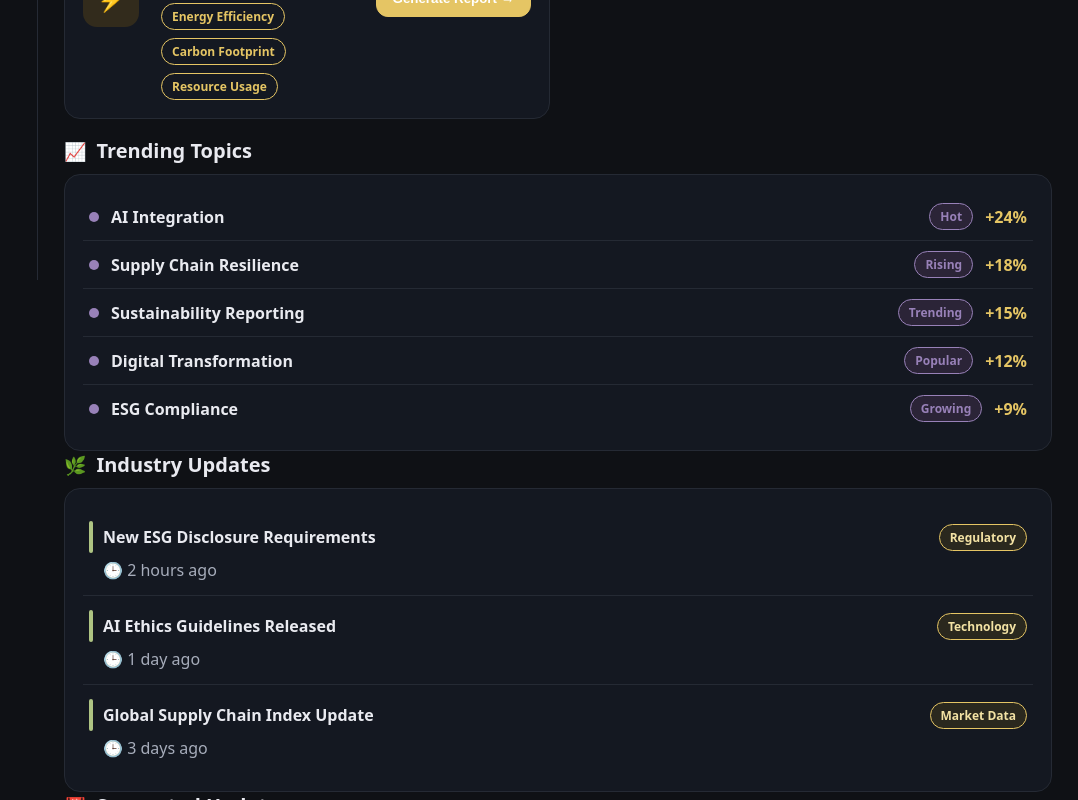
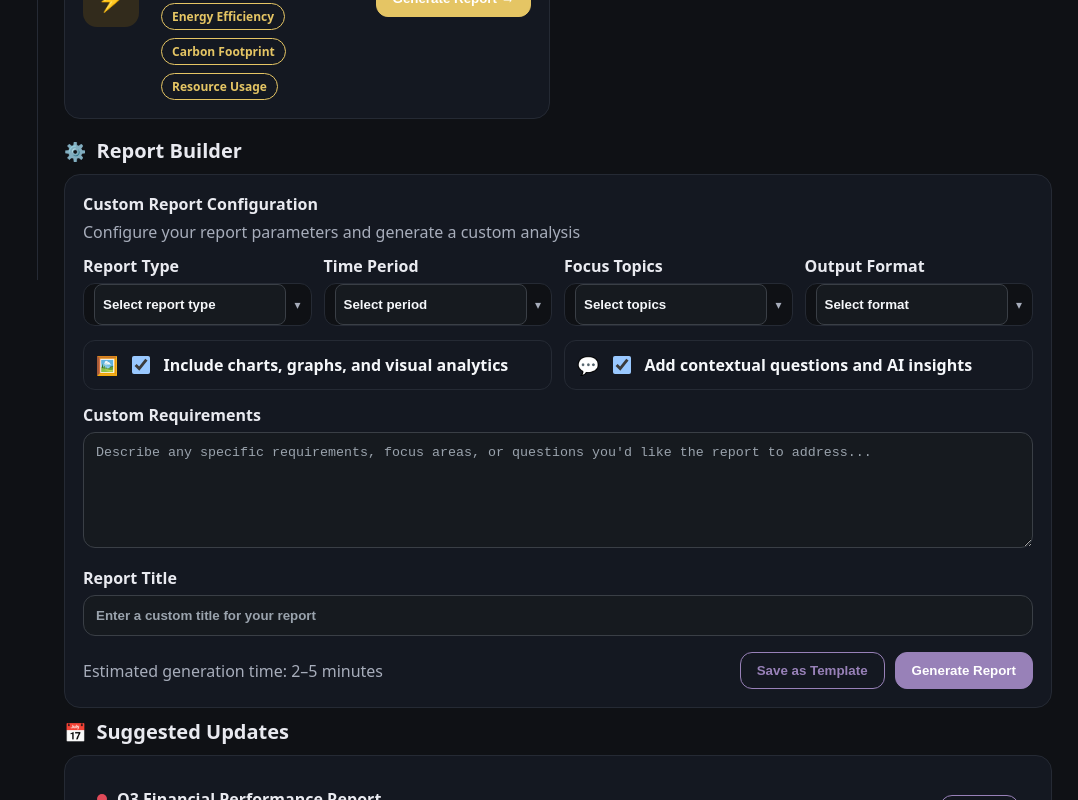
Before and after one commit to enrich-t/enrich_app, a Next.js app: page /generate in a window 1280 px wide. Shown: the part 520-1320 px from the top of the page, without its empty margins (202-1280 px from the left). Built offline with nearby package versions, Linux system fonts and the light colour scheme.

Commit message:
feat(generate-ui): add full Report Builder UI (4 selects, 2 checkboxes, textarea, title, footer actions)

```diff
--- a/app/generate/page.tsx
+++ b/app/generate/page.tsx
@@ -33,7 +33,7 @@ function Card(props: { children: React.ReactNode; style?: React.CSSProperties })
 
 function SectionTitle(props: { icon?: React.ReactNode; children: React.ReactNode }) {
   return (
-    <div style={{ display: 'flex', alignItems: 'center', gap: 10, marginBottom: 10 }}>
+    <div style={{ display: 'flex', alignItems: 'center', gap: 10, margin: '10px 0' }}>
       <div style={{ fontSize: 18 }}>{props.icon ?? '📄'}</div>
       <h2 style={{ margin: 0, fontSize: 20, fontWeight: 900, color: brand.text }}>{props.children}</h2>
     </div>
@@ -63,12 +63,20 @@ function Pill(props: { children: React.ReactNode; tone?: 'primary' | 'secondary'
   );
 }
 
-function Button(props: { children: React.ReactNode; onClick?: () => void; variant?: 'solid' | 'outline'; color?: string }) {
+function Button(props: {
+  children: React.ReactNode;
+  onClick?: () => void;
+  variant?: 'solid' | 'outline';
+  color?: string;
+  disabled?: boolean;
+  style?: React.CSSProperties;
+}) {
   const color = props.color ?? brand.primary;
   const solid = props.variant !== 'outline';
   return (
     <button
       onClick={props.onClick}
+      disabled={props.disabled}
       style={{
         padding: '10px 16px',
         borderRadius: 12,
@@ -76,7 +84,9 @@ function Button(props: { children: React.ReactNode; onClick?: () => void; varian
         background: solid ? color : 'transparent',
         color: solid ? '#fff' : color,
         fontWeight: 900,
-        cursor: 'pointer',
+        cursor: props.disabled ? 'not-allowed' : 'pointer',
+        opacity: props.disabled ? 0.7 : 1,
+        ...props.style,
       }}
     >
       {props.children}
@@ -90,6 +100,16 @@ export default function GeneratePage() {
     setToast(msg);
     setTimeout(() => setToast(null), 2500);
   };
+
+  // --- Report Builder state (UI only) ---
+  const [reportType, setReportType] = useState('');
+  const [timePeriod, setTimePeriod] = useState('');
+  const [topics, setTopics] = useState('');
+  const [format, setFormat] = useState('');
+  const [includeVisuals, setIncludeVisuals] = useState(true);
+  const [includeContext, setIncludeContext] = useState(true);
+  const [requirements, setRequirements] = useState('');
+  const [title, setTitle] = useState('');
 
   return (
     <div style={{ color: brand.text }}>
@@ -214,78 +234,269 @@ export default function GeneratePage() {
         </Card>
       </div>
 
-      {/* Trending Topics */}
-      <SectionTitle icon={<span>📈</span>}>Trending Topics</SectionTitle>
+      {/* --- Report Builder (matches screenshot) --- */}
+      <SectionTitle icon={<span>⚙️</span>}>Report Builder</SectionTitle>
       <Card>
-        {[
-          { label: 'AI Integration', tag: 'Hot', change: '+24%' },
-          { label: 'Supply Chain Resilience', tag: 'Rising', change: '+18%' },
-          { label: 'Sustainability Reporting', tag: 'Trending', change: '+15%' },
-          { label: 'Digital Transformation', tag: 'Popular', change: '+12%' },
-          { label: 'ESG Compliance', tag: 'Growing', change: '+9%' },
-        ].map((t, i) => (
-          <div
-            key={t.label}
+        <div style={{ fontWeight: 900, fontSize: 16, marginBottom: 6 }}>Custom Report Configuration</div>
+        <div style={{ color: brand.sub, marginBottom: 12 }}>
+          Configure your report parameters and generate a custom analysis
+        </div>
+
+        {/* Row 1: Selects (4) */}
+        <div
+          style={{
+            display: 'grid',
+            gridTemplateColumns: '1fr 1fr 1fr 1fr',
+            gap: 12,
+          }}
+        >
+          <div>
+            <div style={{ fontWeight: 900, marginBottom: 6 }}>Report Type</div>
+            <div
+              style={{
+                display: 'flex',
+                alignItems: 'center',
+                border: `1px solid ${brand.border}`,
+                borderRadius: 12,
+                padding: '0 10px',
+                background: '#0f1115',
+              }}
+            >
+              <select
+                value={reportType}
+                onChange={(e) => setReportType(e.target.value)}
+                style={{
+                  appearance: 'none',
+                  WebkitAppearance: 'none',
+                  MozAppearance: 'none',
+                  width: '100%',
+                  padding: '12px 8px',
+                  background: 'transparent',
+                  color: brand.sub,
+                  border: 'none',
+                  outline: 'none',
+                  fontWeight: 700,
+                }}
+              >
+                <option value="">Select report type</option>
+                <option value="business_overview">Business Overview</option>
+                <option value="local_impact">Local Impact</option>
+                <option value="energy_resources">Energy & Resources</option>
+              </select>
+              <span style={{ color: brand.sub, fontSize: 12, marginLeft: 8 }}>▾</span>
+            </div>
+          </div>
+
+          <div>
+            <div style={{ fontWeight: 900, marginBottom: 6 }}>Time Period</div>
+            <div
+              style={{
+                display: 'flex',
+                alignItems: 'center',
+                border: `1px solid ${brand.border}`,
+                borderRadius: 12,
+                padding: '0 10px',
+                background: '#0f1115',
+              }}
+            >
+              <select
+                value={timePeriod}
+                onChange={(e) => setTimePeriod(e.target.value)}
+                style={{
+                  appearance: 'none',
+                  width: '100%',
+                  padding: '12px 8px',
+                  background: 'transparent',
+                  color: brand.sub,
+                  border: 'none',
+                  outline: 'none',
+                  fontWeight: 700,
+                }}
+              >
+                <option value="">Select period</option>
+                <option value="last_30">Last 30 days</option>
+                <option value="last_quarter">Last quarter</option>
+                <option value="ytd">Year to date</option>
+              </select>
+              <span style={{ color: brand.sub, fontSize: 12, marginLeft: 8 }}>▾</span>
+            </div>
+          </div>
+
+          <div>
+            <div style={{ fontWeight: 900, marginBottom: 6 }}>Focus Topics</div>
+            <div
+              style={{
+                display: 'flex',
+                alignItems: 'center',
+                border: `1px solid ${brand.border}`,
+                borderRadius: 12,
+                padding: '0 10px',
+                background: '#0f1115',
+              }}
+            >
+              <select
+                value={topics}
+                onChange={(e) => setTopics(e.target.value)}
+                style={{
+                  appearance: 'none',
+                  width: '100%',
+                  padding: '12px 8px',
+                  background: 'transparent',
+                  color: brand.sub,
+                  border: 'none',
+                  outline: 'none',
+                  fontWeight: 700,
+                }}
+              >
+                <option value="">Select topics</option>
+                <option value="growth">Growth & revenue</option>
+                <option value="sustainability">Sustainability</option>
+                <option value="engagement">Community engagement</option>
+              </select>
+              <span style={{ color: brand.sub, fontSize: 12, marginLeft: 8 }}>▾</span>
+            </div>
+          </div>
+
+          <div>
+            <div style={{ fontWeight: 900, marginBottom: 6 }}>Output Format</div>
+            <div
+              style={{
+                display: 'flex',
+                alignItems: 'center',
+                border: `1px solid ${brand.border}`,
+                borderRadius: 12,
+                padding: '0 10px',
+                background: '#0f1115',
+              }}
+            >
+              <select
+                value={format}
+                onChange={(e) => setFormat(e.target.value)}
+                style={{
+                  appearance: 'none',
+                  width: '100%',
+                  padding: '12px 8px',
+                  background: 'transparent',
+                  color: brand.sub,
+                  border: 'none',
+                  outline: 'none',
+                  fontWeight: 700,
+                }}
+              >
+                <option value="">Select format</option>
+                <option value="pdf">PDF</option>
+                <option value="csv">CSV</option>
+                <option value="json">JSON</option>
+              </select>
+              <span style={{ color: brand.sub, fontSize: 12, marginLeft: 8 }}>▾</span>
+            </div>
+          </div>
+        </div>
+
+        {/* Row 2: Visual Elements / Context checkboxes */}
+        <div style={{ display: 'grid', gridTemplateColumns: '1fr 1fr', gap: 12, marginTop: 14 }}>
+          <label
             style={{
-              display: 'grid',
-              gridTemplateColumns: 'auto 1fr auto auto',
+              display: 'flex',
               alignItems: 'center',
-              gap: 12,
-              padding: '10px 6px',
-              borderTop: i === 0 ? 'none' : `1px solid ${brand.border}`,
+              gap: 10,
+              border: `1px solid ${brand.border}`,
+              borderRadius: 12,
+              padding: '12px',
+              cursor: 'pointer',
             }}
           >
-            <div style={{ width: 10, height: 10, borderRadius: 999, background: brand.primary }} />
-            <div style={{ fontWeight: 800 }}>{t.label}</div>
-            <span
-              style={{
-                justifySelf: 'start',
-                background: '#2b2437',
-                color: brand.primary,
-                border: `1px solid ${brand.primary}`,
-                borderRadius: 999,
-                padding: '4px 10px',
-                fontSize: 12,
-                fontWeight: 900,
-              }}
-            >
-              {t.tag}
-            </span>
-            <div style={{ color: brand.secondary, fontWeight: 900 }}>{t.change}</div>
+            <span style={{ fontSize: 18 }}>🖼️</span>
+            <input
+              type="checkbox"
+              checked={includeVisuals}
+              onChange={(e) => setIncludeVisuals(e.target.checked)}
+              style={{ width: 18, height: 18 }}
+            />
+            <div style={{ fontWeight: 800 }}>Include charts, graphs, and visual analytics</div>
+          </label>
+
+          <label
+            style={{
+              display: 'flex',
+              alignItems: 'center',
+              gap: 10,
+              border: `1px solid ${brand.border}`,
+              borderRadius: 12,
+              padding: '12px',
+              cursor: 'pointer',
+            }}
+          >
+            <span style={{ fontSize: 18 }}>💬</span>
+            <input
+              type="checkbox"
+              checked={includeContext}
+              onChange={(e) => setIncludeContext(e.target.checked)}
+              style={{ width: 18, height: 18 }}
+            />
+            <div style={{ fontWeight: 800 }}>Add contextual questions and AI insights</div>
+          </label>
+        </div>
+
+        {/* Row 3: Custom requirements text area */}
+        <div style={{ marginTop: 14 }}>
+          <div style={{ fontWeight: 900, marginBottom: 6 }}>Custom Requirements</div>
+          <textarea
+            value={requirements}
+            onChange={(e) => setRequirements(e.target.value)}
+            rows={6}
+            placeholder="Describe any specific requirements, focus areas, or questions you'd like the report to address..."
+            style={{
+              width: '100%',
+              resize: 'vertical',
+              border: `1px solid ${brand.border}`,
+              borderRadius: 12,
+              padding: 12,
+              background: '#0f1115',
+              color: brand.text,
+            }}
+          />
+        </div>
+
+        {/* Row 4: Report title input */}
+        <div style={{ marginTop: 14 }}>
+          <div style={{ fontWeight: 900, marginBottom: 6 }}>Report Title</div>
+          <input
+            value={title}
+            onChange={(e) => setTitle(e.target.value)}
+            placeholder="Enter a custom title for your report"
+            style={{
+              width: '100%',
+              border: `1px solid ${brand.border}`,
+              borderRadius: 12,
+              padding: 12,
+              background: '#0f1115',
+              color: brand.text,
+              fontWeight: 700,
+            }}
+          />
+        </div>
+
+        {/* Footer: estimated time + actions */}
+        <div
+          style={{
+            display: 'grid',
+            gridTemplateColumns: '1fr auto',
+            alignItems: 'center',
+            gap: 12,
+            marginTop: 16,
+          }}
+        >
+          <div style={{ color: brand.sub }}>Estimated generation time: 2–5 minutes</div>
+          <div style={{ display: 'flex', gap: 10 }}>
+            <Button variant="outline" onClick={() => showSoon('Template saving will be added later.')}>
+              Save as Template
+            </Button>
+            <Button onClick={() => showSoon('Generate logic will be implemented on the logic branch.')}>
+              Generate Report
+            </Button>
           </div>
-        ))}
-      </Card>
-
-      {/* Industry Updates */}
-      <SectionTitle icon={<span>🌿</span>}>Industry Updates</SectionTitle>
-      <Card>
-        {[
-          { title: 'New ESG Disclosure Requirements', cat: 'Regulatory', time: '2 hours ago' },
-          { title: 'AI Ethics Guidelines Released', cat: 'Technology', time: '1 day ago' },
-          { title: 'Global Supply Chain Index Update', cat: 'Market Data', time: '3 days ago' },
-        ].map((u, i) => (
-          <div key={u.title} style={{ padding: '14px 6px', borderTop: i === 0 ? 'none' : `1px solid ${brand.border}` }}>
-            <div style={{ display: 'flex', alignItems: 'center', gap: 10 }}>
-              <div style={{ width: 4, height: 32, background: brand.third, borderRadius: 4 }} />
-              <div style={{ fontWeight: 900 }}>{u.title}</div>
-              <span
-                style={{
-                  marginLeft: 'auto',
-                  background: '#2a281e',
-                  border: `1px solid ${brand.secondary}`,
-                  color: '#f3e2a4',
-                  padding: '4px 10px',
-                  borderRadius: 999,
-                  fontSize: 12,
-                  fontWeight: 900,
-                }}
-              >
-                {u.cat}
-              </span>
-            </div>
-            <div style={{ color: brand.sub, marginLeft: 14, marginTop: 6 }}>🕒 {u.time}</div>
-          </div>
-        ))}
+        </div>
       </Card>
 
       {/* Suggested Updates */}
@@ -325,90 +536,6 @@ export default function GeneratePage() {
         ))}
       </Card>
 
-      {/* Builder (visual-only shell) */}
-      <SectionTitle icon={<span>⚙️</span>}>Report Builder</SectionTitle>
-      <Card>
-        <div style={{ display: 'grid', gridTemplateColumns: '1fr 1fr', gap: 14 }}>
-          <div>
-            <div style={{ fontWeight: 900, marginBottom: 6 }}>Report Type</div>
-            <div style={{ border: `1px solid ${brand.border}`, borderRadius: 12, padding: 12, color: brand.sub }}>
-              Select report type
-            </div>
-          </div>
-          <div>
-            <div style={{ fontWeight: 900, marginBottom: 6 }}>Time Period</div>
-            <div style={{ border: `1px solid ${brand.border}`, borderRadius: 12, padding: 12, color: brand.sub }}>
-              Select period
-            </div>
-          </div>
-          <div>
-            <div style={{ fontWeight: 900, marginBottom: 6 }}>Focus Topics</div>
-            <div style={{ border: `1px solid ${brand.border}`, borderRadius: 12, padding: 12, color: brand.sub }}>
-              Select topics
-            </div>
-          </div>
-          <div>
-            <div style={{ fontWeight: 900, marginBottom: 6 }}>Output Format</div>
-            <div style={{ border: `1px solid ${brand.border}`, borderRadius: 12, padding: 12, color: brand.sub }}>
-              Select format
-            </div>
-          </div>
-        </div>
-
-        <div style={{ marginTop: 16, display: 'grid', gridTemplateColumns: '1fr 1fr', gap: 14 }}>
-          <div>
-            <div style={{ fontWeight: 900, marginBottom: 6 }}>Visual Elements</div>
-            <div
-              style={{
-                border: `1px solid ${brand.border}`,
-                borderRadius: 12,
-                padding: 12,
-                color: brand.sub,
-              }}
-            >
-              Include charts, graphs, and visual analytics
-            </div>
-          </div>
-          <div>
-            <div style={{ fontWeight: 900, marginBottom: 6 }}>Context &amp; Insights</div>
-            <div
-              style={{
-                border: `1px solid ${brand.border}`,
-                borderRadius: 12,
-                padding: 12,
-                color: brand.sub,
-              }}
-            >
-              Add contextual questions and AI insights
-            </div>
-          </div>
-        </div>
-
-        <div style={{ marginTop: 16 }}>
-          <div style={{ fontWeight: 900, marginBottom: 6 }}>Custom Requirements</div>
-          <div
-            style={{
-              border: `1px solid ${brand.border}`,
-              borderRadius: 12,
-              padding: 12,
-              color: brand.sub,
-              minHeight: 90,
-            }}
-          >
-            Describe any specific requirements, focus areas, or questions you'd like the report to address…
-          </div>
-        </div>
-
-        <div style={{ display: 'flex', gap: 10, justifyContent: 'flex-end', marginTop: 16 }}>
-          <Button variant="outline" onClick={() => showSoon('Template saving will be added later.')}>
-            Save as Template
-          </Button>
-          <Button onClick={() => showSoon('Generate logic will be implemented on the logic branch.')}>
-            Generate Report
-          </Button>
-        </div>
-      </Card>
-
       {/* tiny toast */}
       {toast && (
         <div
```
